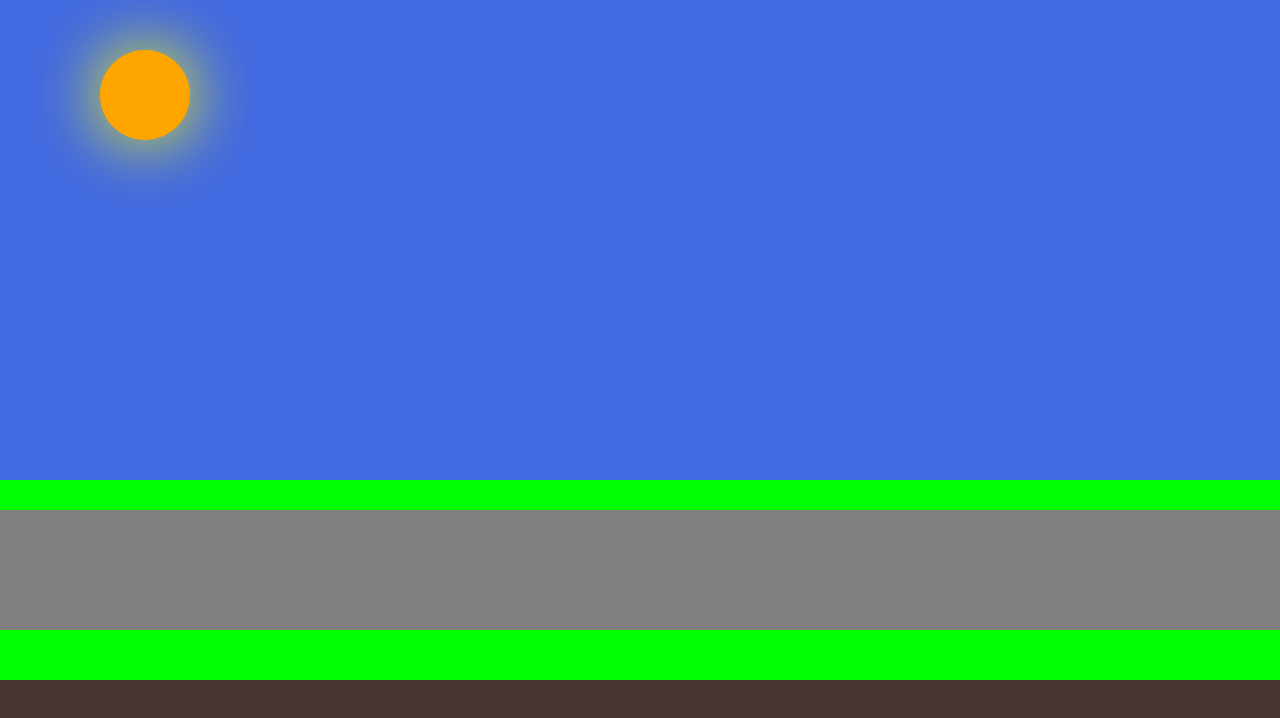
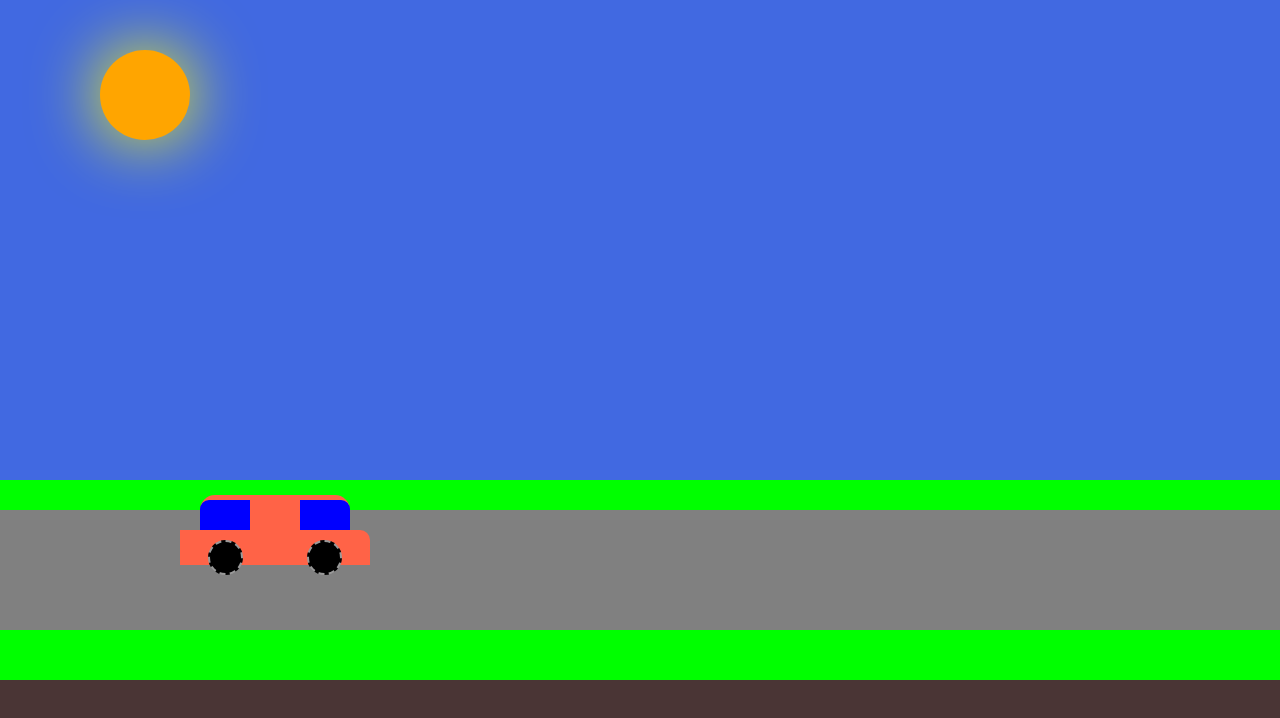
Before and after one commit to ZbigniewKulczynski1984/projekt_20_7_2022, a plain HTML site: page index.html in a window 1280 px wide. Drawn offline with Linux system fonts and the light colour scheme.

Commit message:
index and style modified

```diff
--- a/index.html
+++ b/index.html
@@ -18,7 +18,14 @@
 
     <section class="ground">
         <div class="grass"></div>
-        <div class="road"></div>
+        <div class="road">
+            <div class="car">
+                <div class="window front-window"></div>
+                <div class="window rear-window"></div>
+                <div class="wheels front-wheel"></div>
+                <div class="wheels rear-wheel"></div>
+            </div>
+        </div>
     </section>
 
 </body>
--- a/sass/style.scss
+++ b/sass/style.scss
@@ -50,3 +50,68 @@ body {
     width: 100%;
     background-color: gray;
 }
+.car {
+    position: absolute;
+    top: -15px;
+    left: 200px;
+    height: 70px;
+    width: 150px;
+    background-color: tomato;
+    border-radius: 15px;
+}
+
+.car::after,
+.car::before {
+    content: '';
+    position: absolute;
+    bottom: 0;
+    width: 40px;
+    height: 35px;
+    background-color: tomato;
+}
+
+.car::after {
+    right: -20px;
+    border-top-right-radius: 10px;
+}
+
+.car::before {
+    left: -20px;
+}
+
+.wheels {
+    position: absolute;
+    bottom: -10px;
+    width: 35px;
+    height: 35px;
+    background-color: black;
+    border-radius: 50%;
+    border: 2px dashed #999;
+}
+
+.front-wheel {
+    right: 8px;
+    z-index: 1;
+}
+
+.rear-wheel {
+    left: 8px;
+}
+
+.window {
+    position: absolute;
+    top: 5px;
+    height: 30px;
+    width: 50px;
+    background-color: blue;
+}
+
+.front-window {
+    right: 0;
+    border-top-right-radius: 9px;
+}
+
+.rear-window {
+    left: 0;
+    border-top-left-radius: 9px;
+}
```
Also changed, not shown: css/style.css, 1 other file.
